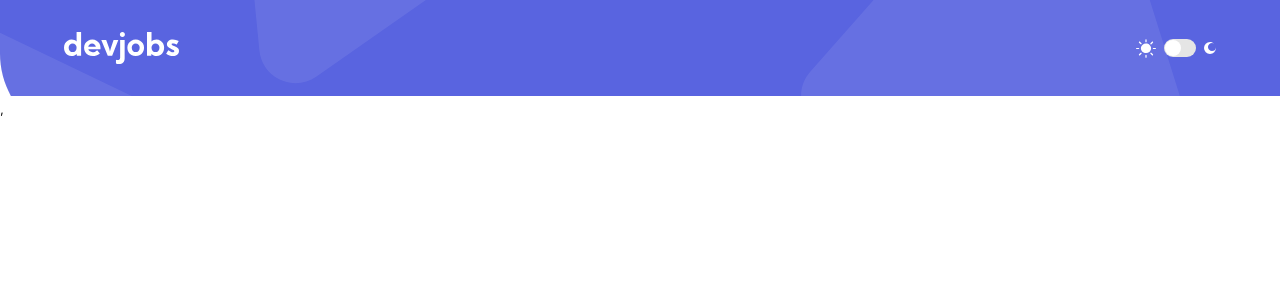
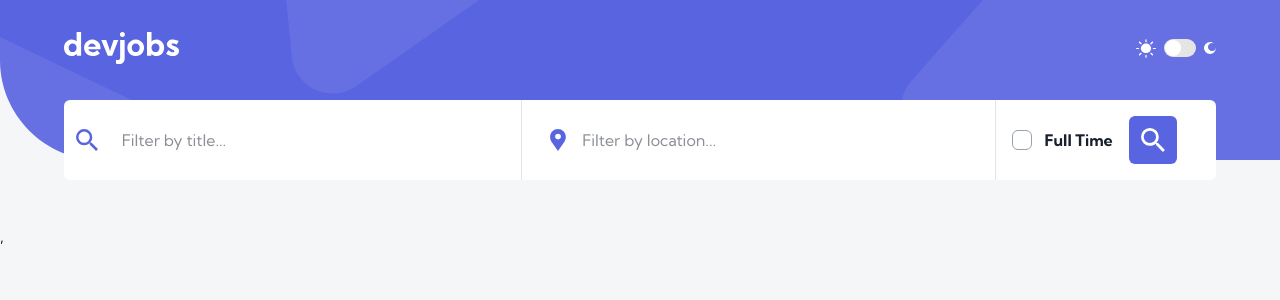
Before and after one commit to DemetreBerdzenadze7/developer-jobs, a React (Vite) app: page / in a window 1280 px wide. Shown: the top 300 px of the page. Built offline with nearby package versions, Linux system fonts and the light colour scheme.

Commit message:
feat: add InputSection component and integrate it into Jobs page; update header styles and CSS variables

```diff
--- a/src/components/header/Header.tsx
+++ b/src/components/header/Header.tsx
@@ -3,7 +3,7 @@ import { Switch } from "../ui/switch";
 
 const Header = () => {
   return (
-    <header className="bg-[url(/images/mobile/bg-pattern-header.svg)] md:bg-[url(/images/tablet/bg-pattern-header.svg)] lg:bg-[url(/images/desktop/bg-pattern-header.svg)] md:bg-cover md:bg-no-repeat bg-no-repeat  w-full h-24">
+    <header className="bg-[url(/images/mobile/bg-pattern-header.svg)] md:bg-[url(/images/tablet/bg-pattern-header.svg)] lg:bg-[url(/images/desktop/bg-pattern-header.svg)] bg-no-repeat bg-cover  w-full h-34 md:h-40">
       <Container>
         <div className="flex items-center justify-between">
           <img src="/images/desktop/logo.svg" alt="Logo" />
--- /dev/null
+++ b/src/components/main/input-section/InputSection.tsx
@@ -0,0 +1,79 @@
+import { useRef } from "react";
+
+const InputSection = () => {
+  const titleRef = useRef<null | HTMLInputElement>(null);
+  const locationRef = useRef<null | HTMLInputElement>(null);
+
+  const handleSearchFocus = (): void => {
+    titleRef.current?.focus();
+  };
+
+  const handleLocationFocus = (): void => {
+    locationRef.current?.focus();
+  };
+
+  return (
+    <section className="-mt-20 md:-mt-23">
+      <div className="flex items-center justify-between gap-4 w-full p-2 md:p-0  ounded-main bg-white rounded-main ">
+        <div className="md:border-r md:border-description/20 md:w-[35%] lg:w-[45%]">
+          <div className="md:flex md:items-center  md:gap-4 md:p-3">
+            <button onClick={handleSearchFocus}>
+              <img
+                src="/images/desktop/icon-search.svg"
+                alt="Search icon"
+                className="hidden md:block"
+              />
+            </button>
+            <input
+              type="text"
+              placeholder="Filter by title..."
+              ref={titleRef}
+              className="outline-0 placeholder:text-desctiption placeholder:text-jobs placeholder:opacity-[0.5] w-full py-4 px-2"
+            />
+          </div>
+        </div>
+        <div className="hidden md:block md:border-r md:border-description/20 md:w-[35%] lg:w-[45%]">
+          <div className="flex items-center gap-2 p-3  ">
+            <button onClick={handleLocationFocus}>
+              <img src="/images/desktop/icon-location.svg" alt="Location" />
+            </button>
+            <input
+              type="text"
+              placeholder="Filter by location..."
+              ref={locationRef}
+              className="outline-0 placeholder:text-desctiption placeholder:text-jobs placeholder:opacity-[0.5] w-full py-4 px-2  "
+            />
+          </div>
+        </div>
+        <div className="flex items-center gap-4 md:w-[25%] lg:w-[20%]">
+          <button className="cursor-pointer md:hidden">
+            <img src="/images/mobile/icon-filter.svg" alt="Filter icon" />
+          </button>
+          <div className="hidden md:flex items-center gap-3">
+            <input
+              type="checkbox"
+              name="job"
+              id="job"
+              className="size-5 appearance-none rounded-sm border border-gray-400 bg-white transition duration-200 checked:border-blue-600 checked:bg-blue-600 checked:relative checked:after:content-['✓'] checked:after:absolute  checked:after:left-1/2  checked:after:top-1/2  checked:after:-translate-x-1/2  checked:after:-translate-y-1/2  checked:after:text-sm  checked:after:font-bold  checked:after:text-white"
+            />
+            <label
+              htmlFor="job"
+              className="text-desciption font-bold text-jobs"
+            >
+              Full Time
+            </label>
+          </div>
+          <button className="w-12 h-12 bg-btn-primary flex items-center justify-center rounded-main cursor-pointer">
+            <img
+              src="/images/desktop/icon-search.svg"
+              alt="Search icon"
+              className="brightness-0 invert"
+            />
+          </button>
+        </div>
+      </div>
+    </section>
+  );
+};
+
+export default InputSection;
--- a/src/index.css
+++ b/src/index.css
@@ -9,10 +9,10 @@
   --color-jobs: #19202d;
   --color-description: #6e8098;
   --color-btn-primary: #5964e0;
-  --font-size-jobs: 20px;
-  --font-size-desciption: 16px;
-  --font-size-country: 14px;
-  --border-radius-main: 6px;
+  --text-jobs: 20px;
+  --text-desciption: 16px;
+  --text-country: 14px;
+  --radius-main: 6px;
 }
 
 @theme inline {
@@ -140,5 +140,6 @@
 }
 
 body {
+  background-color: #f4f6f8;
   font-family: "Kumbh Sans", sans-serif;
 }
--- a/src/pages/Jobs.tsx
+++ b/src/pages/Jobs.tsx
@@ -1,5 +1,12 @@
+import InputSection from "@/components/main/input-section/InputSection";
+import Container from "@/container/Container";
+
 const Jobs = () => {
-  return <div></div>;
+  return (
+    <Container>
+      <InputSection />
+    </Container>
+  );
 };
 
 export default Jobs;
```
